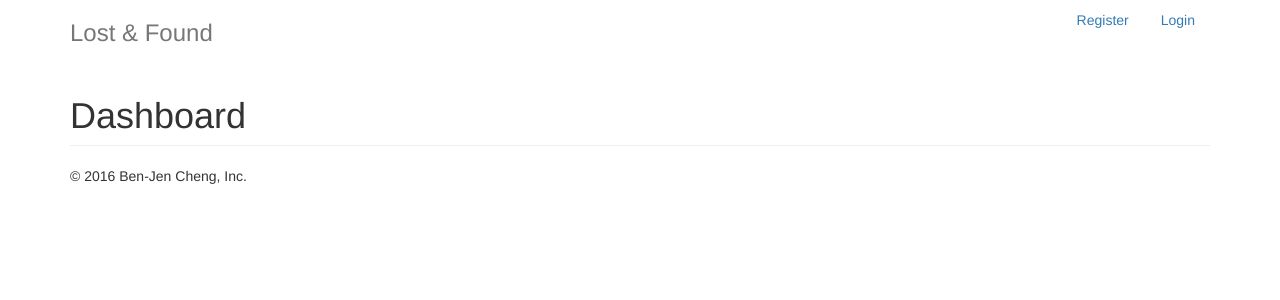
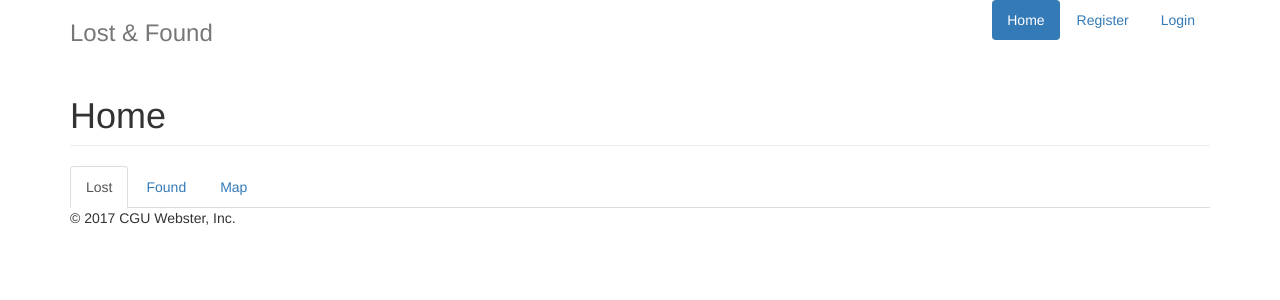
Before and after one commit to BJCheng/lost-and-found, a Node server app: page / in a window 1280 px wide. Shown: the top 300 px of the page. Run offline with Node 20, Linux system fonts and the light colour scheme; some libraries are stand-ins or nearby versions.

Commit message:
add lost, found, map tabs in /home

```diff
--- /dev/null
+++ b/router/home.js
@@ -0,0 +1,8 @@
+var express = require('express');
+var router = express.Router();
+
+router.get('/', (req, res)=>{
+    res.render('home');
+});
+
+module.exports = router;
--- a/router/index.js
+++ b/router/index.js
@@ -2,9 +2,12 @@
 var loginRouter = require('./login');
 var registerRouter = require('./register');
 var logoutRouter = require('./logout');
+var homeRouter = require('./home');
 
 let configRoutes = (app) => {
-    app.use('/', dashboardRouter);
+    app.use('/', homeRouter);
+    app.use('/home', homeRouter);
+    app.use('/dashboard', dashboardRouter);
     app.use('/login', loginRouter);
     app.use('/register', registerRouter);
     app.use('/logout', logoutRouter);
--- /dev/null
+++ b/views/home.handlebars
@@ -0,0 +1,8 @@
+<main>
+    <header><h1 class="page-header">Home</h1></header>
+    <ul class="nav nav-tabs">
+        <li class="active"><a href="#">Lost</a></li>
+        <li><a href="#">Found</a></li>
+        <li><a href="#">Map</a></li>
+    </ul>
+</main>
--- a/views/layouts/main.handlebars
+++ b/views/layouts/main.handlebars
@@ -3,8 +3,8 @@
 
 <head>
     <link rel="stylesheet" href="/public/css/bootstrap.css" />
-    <link rel="stylesheet" href="/public/css/style.css" />
-    {{!--<link rel="stylesheet" href="https://v4-alpha.getbootstrap.com/examples/narrow-jumbotron/narrow-jumbotron.css" />--}}
+    <link rel="stylesheet" href="/public/css/style.css" /> {{!--
+    <link rel="stylesheet" href="https://v4-alpha.getbootstrap.com/examples/narrow-jumbotron/narrow-jumbotron.css" />--}}
     <script src="https://code.jquery.com/jquery-1.10.2.js"></script>
     <script src="/public/js/bootstrap.js"></script>
     <script src="/public/js/js.js"></script>
@@ -17,8 +17,9 @@
         <div class="header clearfix">
             <nav>
                 <ul class="nav nav-pills pull-right">
+                    <li role="presentation"><a href="/home">Home</a></li>
                     {{#if user}}
-                    <li role="presentation"><a href="/">Dashboard</a></li>
+                    <li role="presentation"><a href="/dashboard">Dashboard</a></li>
                     <li role="presentation"><a href="/logout">Logout</a></li>
                     {{else}}
                     <li role="presentation"><a href="/register">Register</a></li>
@@ -35,24 +36,23 @@
                 <div class="alert alert-success">
                     <label>{{success_msg}}</label>
                 </div>
-                {{/if}}
-                {{#if err_msg}}
+                {{/if}} {{#if err_msg}}
                 <div class="alert alert-danger">
                     <label>{{err_msg}}</label>
                 </div>
-                {{/if}}
-                {{#if error}}
+                {{/if}} {{#if error}}
                 <div class="alert alert-danger">
                     <label>{{error}}</label>
                 </div>
                 {{/if}}
                     {{{body}}}
+
             </div>
         </div>
 
 
         <footer class="footer">
-            <p>&copy; 2016 Ben-Jen Cheng, Inc.</p>
+            <p>&copy; 2017 CGU Webster, Inc.</p>
         </footer>
 </body>
 
```
Also changed, not shown: views/register.handlebars (+11 -11 lines). Lines whose indentation alone changed are shown as unchanged.
